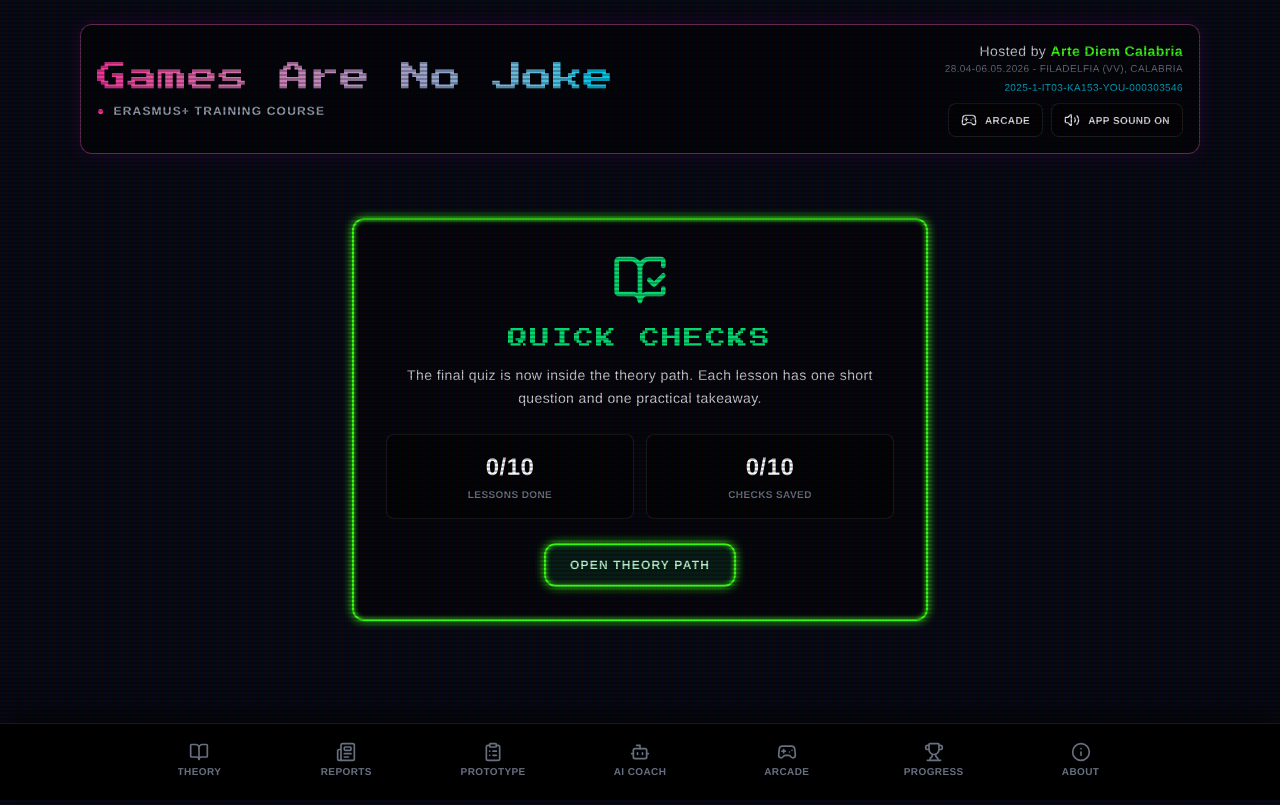
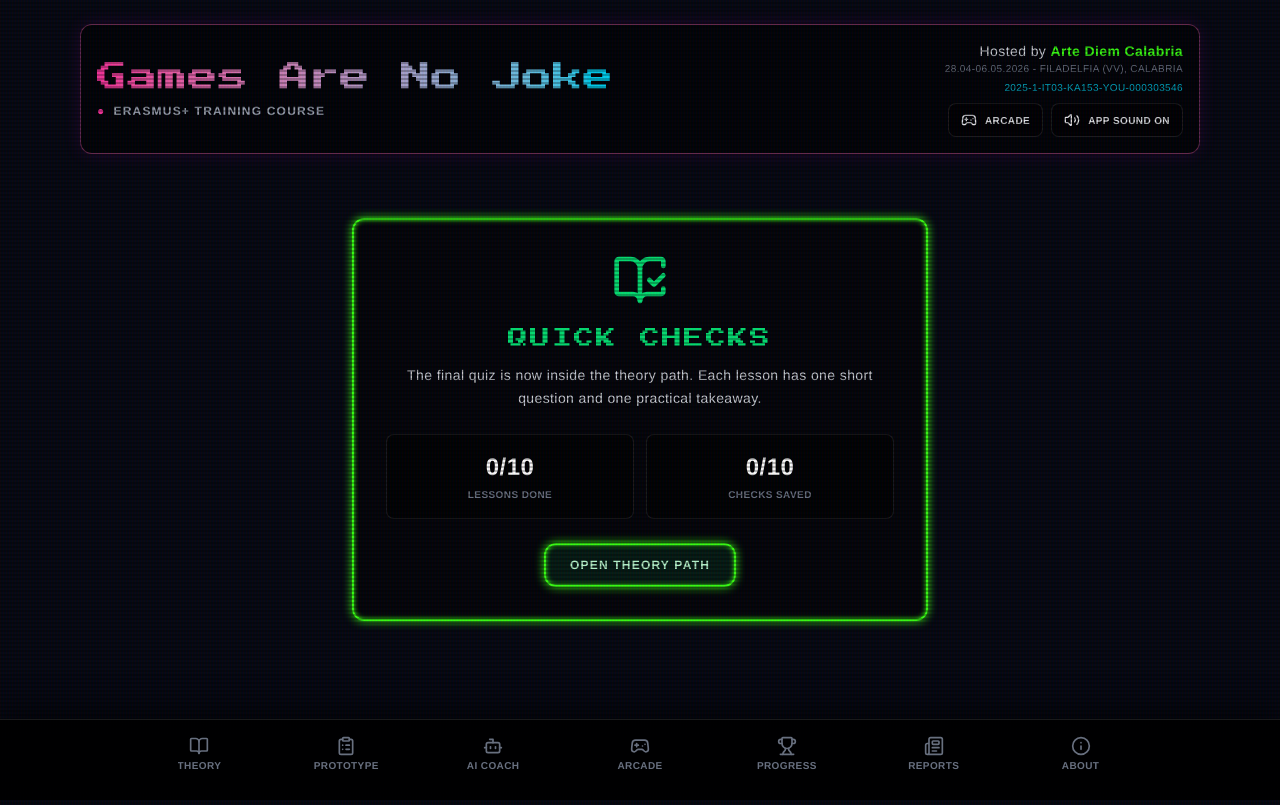
Before and after one commit to artediemcalabria/Games-are-No-Joke-Arcade, a React (Vite) app: page /quiz in a window 1280 px wide. Built offline with nearby package versions, Linux system fonts and the light colour scheme.

Commit message:
Refine bottom navigation order

```diff
--- a/src/components/NavBar.tsx
+++ b/src/components/NavBar.tsx
@@ -7,11 +7,11 @@ import { useStore } from '../store/useStore';
 
 const navItems = [
   { path: '/theory', label: 'Theory', icon: BookOpen },
-  { path: '/reports', label: 'Reports', icon: Newspaper },
   { path: '/prototype', label: 'Prototype', icon: ClipboardList },
   { path: '/coach', label: 'AI Coach', icon: Bot },
   { path: '/arcade', label: 'Arcade', icon: Gamepad2 },
   { path: '/progress', label: 'Progress', icon: Trophy },
+  { path: '/reports', label: 'Reports', icon: Newspaper },
   { path: '/about', label: 'About', icon: Info },
 ];
 
@@ -35,19 +35,20 @@ export function NavBar() {
                   isActive ? "bg-cyan-300/10 text-arcade-cyan" : "text-gray-500 hover:bg-white/5 hover:text-white"
                 )}
               >
-                <div className="relative">
+                <div>
                   <item.icon className="w-5 h-5" />
-                  {isActive && (
-                    <motion.div
-                      layoutId="active-nav"
-                      className="absolute -bottom-2 left-1/2 w-1 h-1 bg-arcade-pink rounded-full shadow-[0_0_8px_#ff00ff]"
-                      style={{ x: "-50%" }}
-                    />
-                  )}
                 </div>
                 <span className="mt-1 max-w-full truncate text-[9px] font-bold uppercase leading-tight sm:text-[10px]">
                   {item.label}
                 </span>
+                <div className="mt-1 flex h-1 items-center justify-center">
+                  {isActive && (
+                    <motion.div
+                      layoutId="active-nav"
+                      className="h-1 w-1 rounded-full bg-arcade-pink shadow-[0_0_8px_#ff00ff]"
+                    />
+                  )}
+                </div>
               </Link>
             </li>
           );
```
